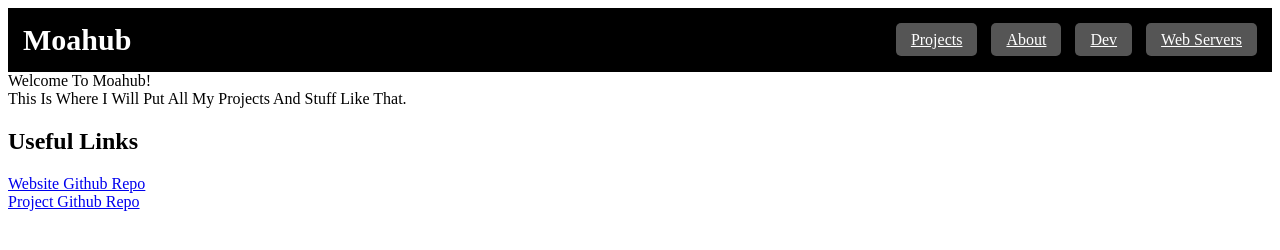
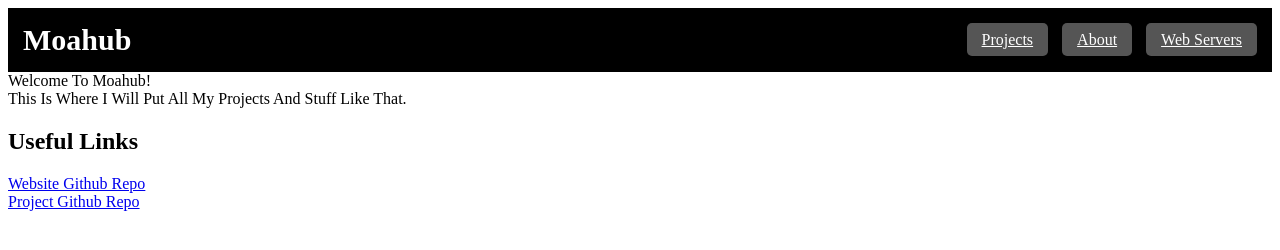
Before and after one commit to Monnorthegodlydev/Moahub-Website, a plain HTML site: page Home.html in a window 1280 px wide. Drawn offline with Linux system fonts and the light colour scheme.

Commit message:
Update Home.html

```diff
--- a/Home.html
+++ b/Home.html
@@ -46,7 +46,6 @@
       <ul class="navbar-nav">
         <li><a href="https://moahub.org?page=Projects">Projects</a></li>
         <li><a href="https://moahub.org?page=About">About</a></li>
-        <li><a href="https://moahub.org?page=devpage">Dev</a></li>
         <li><a href="https://moahub.org?page=Web Servers">Web Servers</a></li>
       </ul>
     </nav>
```
